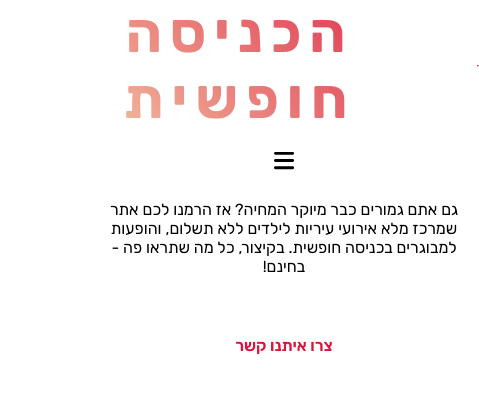
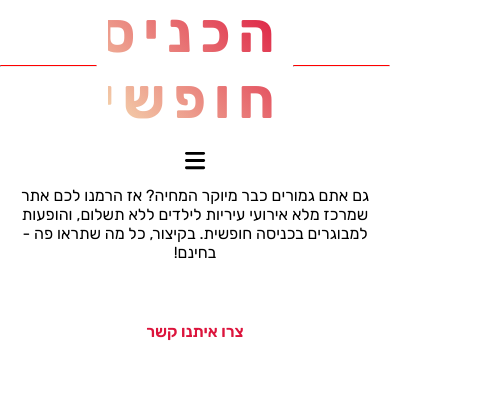
Before and after one commit to urigross/angular-events-market, an Angular app: page / in a window 390 px wide. Shown: the top 394 px of the page, 479 px wide, since content can reach past the window. Built offline with nearby package versions, Linux system fonts and the light colour scheme; no server answers.

Commit message:
Fixed mobile / desktop views

```diff
--- a/src/app/components/header-components/header-opening/header-opening.component.scss
+++ b/src/app/components/header-components/header-opening/header-opening.component.scss
@@ -1,7 +1,7 @@
 .header-opening-container {
     font-family: "Rubik Regular", Courier, monospace;
     max-width: 696px;
-    margin: 25px auto 50px ;
+    margin: 0px auto 50px ;
 
     p{
         text-align: center;
--- a/src/app/components/header-components/header/header.component.scss
+++ b/src/app/components/header-components/header/header.component.scss
@@ -40,7 +40,7 @@ nav {
         }
         ul {
             padding: 0;
-            margin-top: 34px;
+            margin-top: 15px;
             letter-spacing: -0.5px;
             li {
                 display: inline-block;
@@ -108,6 +108,9 @@ nav {
 @media (max-width: 947px) {
     nav {
         .nav-container {
+            .logo-stripes-container{
+                grid-template-columns: 9fr 1fr 175px 1fr 9fr;
+            }
             ul {
                 position: fixed;
                 height: 100vh;
@@ -147,6 +150,17 @@ nav {
         .nav-container {
             margin-bottom: 11px;
             align-items: flex-start;
+            .logo-stripes-container{
+                margin-top: 12px;
+                grid-template-columns: 9fr 1fr 205px 1fr 9fr;
+                .logo-container{
+                    h1{
+                        letter-spacing: 2px;
+                        font-size: 24px;
+                    }
+                }
+            }
+
             ul {
                 .close-menu-btn-container {
                     margin-block-start: 3px;
```
